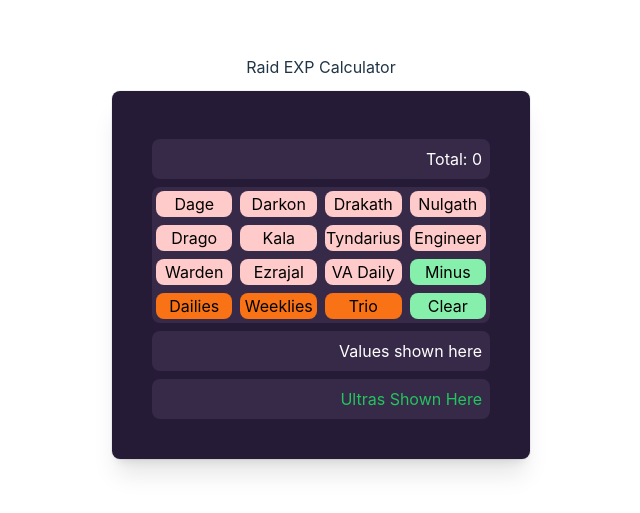
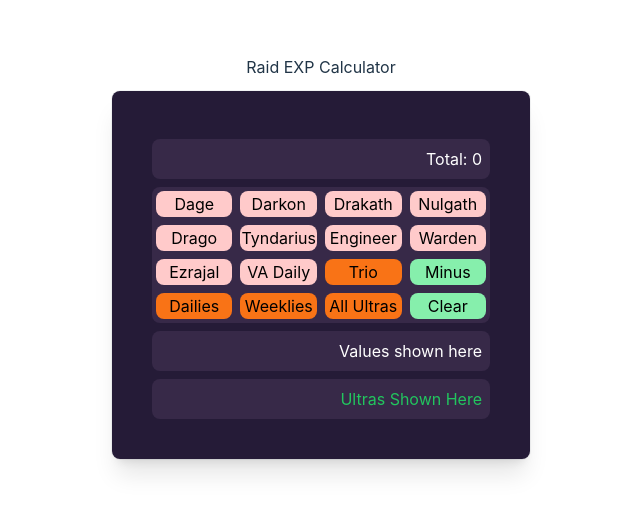
Before and after one commit to gneiru/exp-calculator, a Vue app: page / in a window 1280 px wide. Shown: the part 149-662 px from the top of the page, without its empty margins (319-959 px from the left). Built offline with nearby package versions, Linux system fonts and the light colour scheme.

Commit message:
Remved Kala

```diff
--- a/src/components/ExpCalc.vue
+++ b/src/components/ExpCalc.vue
@@ -14,7 +14,7 @@
               class="bg-[#FFCACA] col-3 rounded-lg text-black hover:bg-[#372948]"
               :class="{
                 'bg-green-300': ['Clear', 'Minus'].includes(name),
-                'bg-orange-500': ['Trio', 'Dailies', 'Weeklies'].includes(name),
+                'bg-orange-500': ['Trio', 'Dailies', 'Weeklies', 'All Ultras'].includes(name),
               }"
             >
               {{ name }}
@@ -54,16 +54,16 @@
                   "Drakath":6000,
                   "Nulgath":4000,
                   "Drago":2500,
-                  "Kala":2000,
                   "Tyndarius":2000,
                   "Engineer":2000,
                   "Warden":2000,
                   "Ezrajal":2000,
                   "VA Daily":2500,
+                  "Trio":6000,
                   "Minus":"-",
-                  "Dailies":10000,
+                  "Dailies":8000,
                   "Weeklies":26500,
-                  "Trio":6000,
+                  "All Ultras":34500,
                   "Clear": "c"
                 },
       }
```
